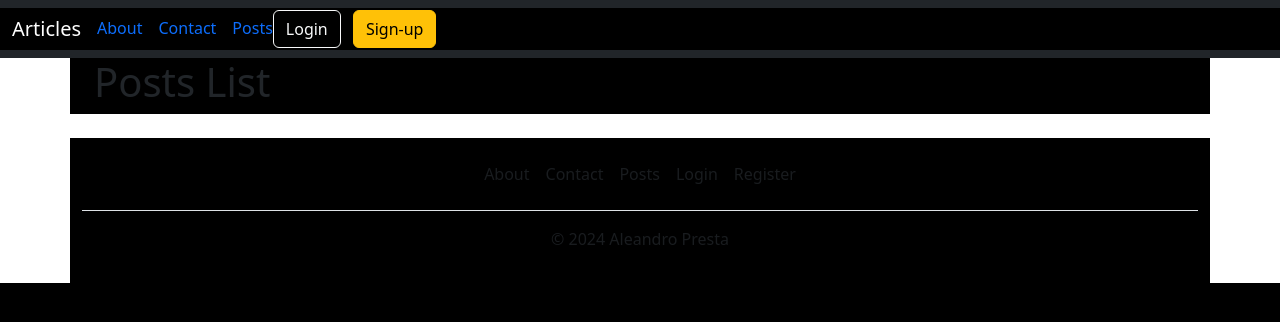
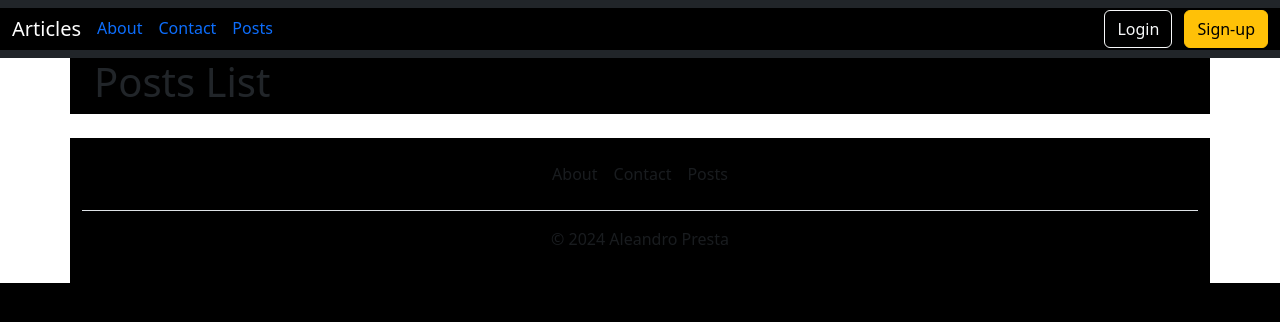
Before and after one commit to AleandroPresta/articles-webapp, a Django app: page /posts/ in a window 1280 px wide. Shown: the top 322 px of the page. Run offline with Django 4.2, Linux system fonts and the light colour scheme; data that the repository does not hold is empty; some libraries are stand-ins or nearby versions.

Commit message:
Adjusted navbar

```diff
--- a/app/templates/layout.html
+++ b/app/templates/layout.html
@@ -23,7 +23,7 @@
                 >
                     <span class="navbar-toggler-icon"></span>
                 </button>
-                <div class="collapse navbar-collapse" id="navbarToggler">
+                <div class="collapse navbar-collapse justify-content-between" id="navbarToggler">
                     <ul class="nav nav-underline">
                         <li class="nav-item">
                             <a class="nav-link" href="/about">About</a>
@@ -73,16 +73,6 @@
                             <li class="nav-item">
                                 <a class="nav-link px-2 text-body-secondary" href="#">New Post</a>
                             </li>
-                            <li class="nav-item">
-                                <a class="nav-link px-2 text-body-secondary" href="#">Logout</a>
-                            </li>
-                        {% else %}
-                            <li class="nav-item">
-                                <a class="nav-link px-2 text-body-secondary" href="#">Login</a>
-                            </li>
-                            <li class="nav-item">
-                                <a class="nav-link px-2 text-body-secondary" href="#">Register</a>
-                            </li>
                         {% endif %}
                 </ul>
                 <p class="text-center text-body-secondary">&copy; 2024 Aleandro Presta</p>
```
